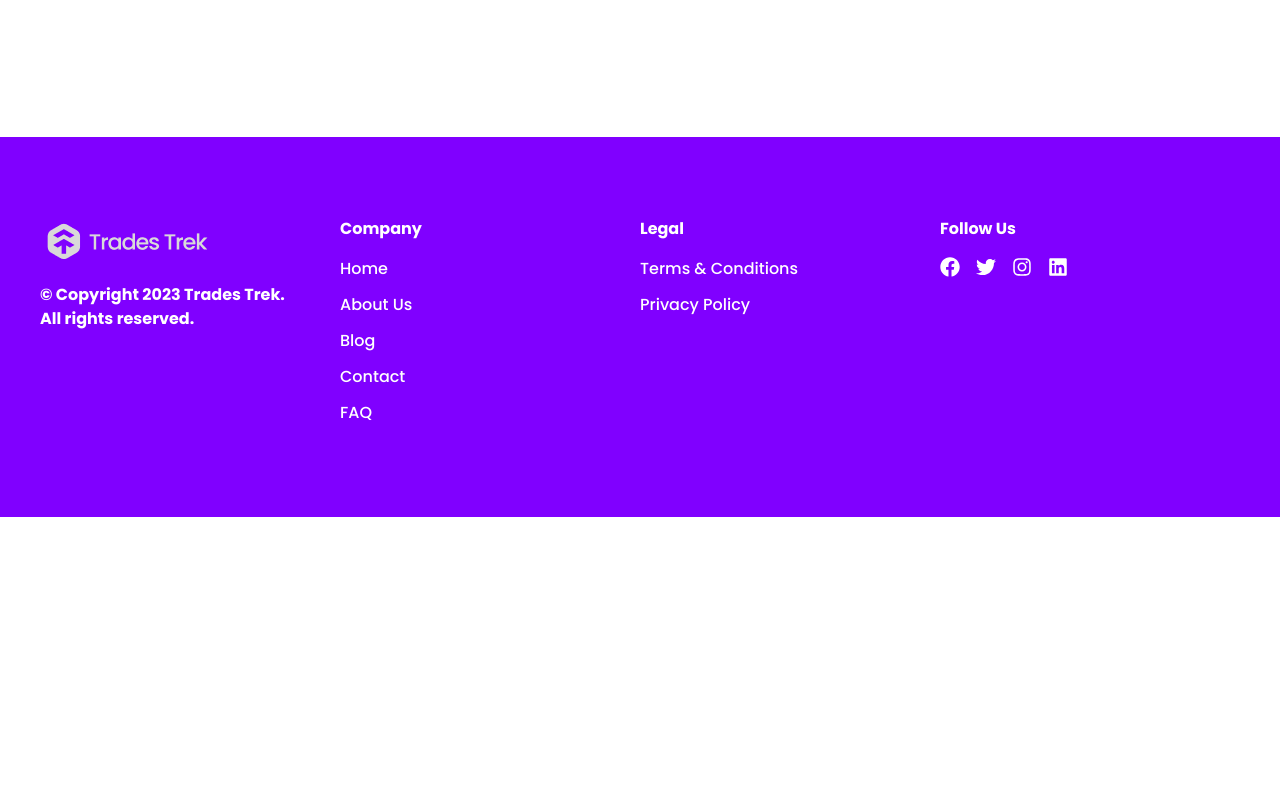
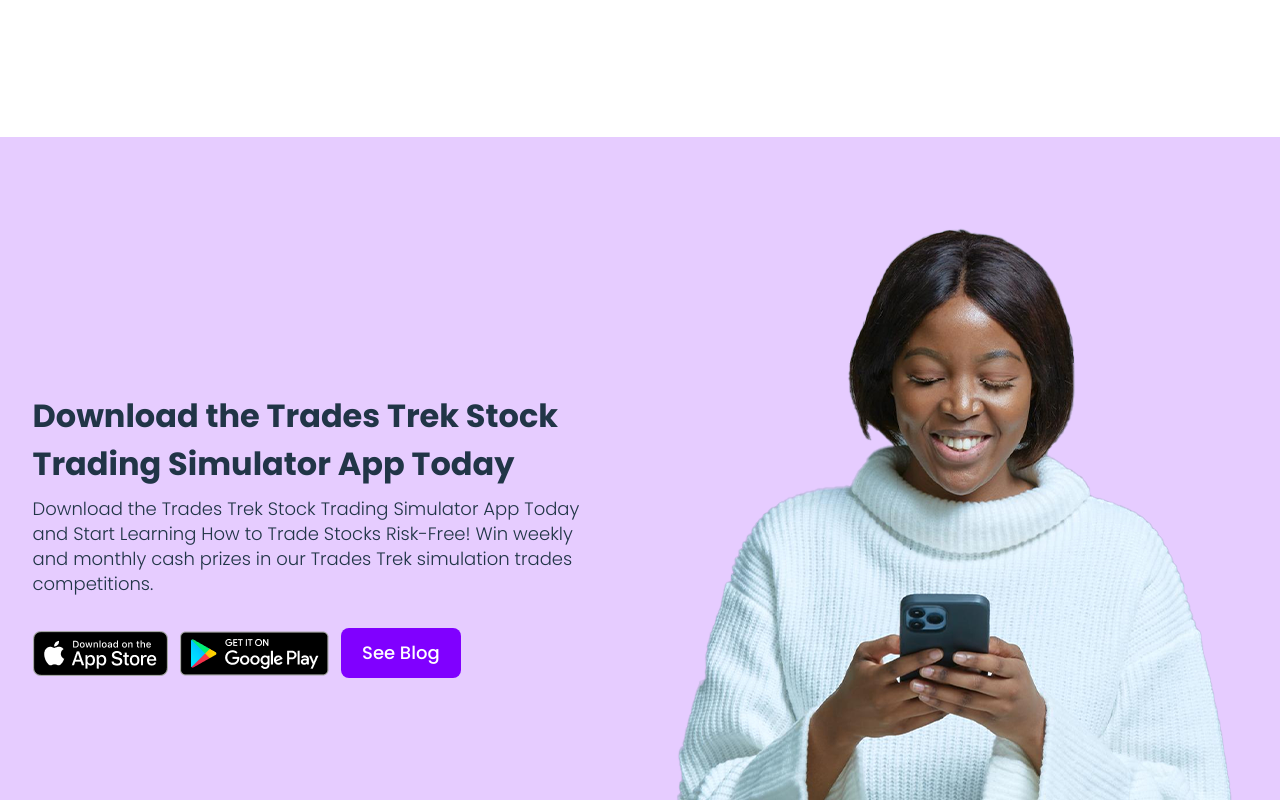
Before and after one commit to Trades-Trek/landing-page, a React (Vite) app: page /terms-conditions in a window 1280 px wide. Shown: the part 5840-6640 px from the top of the page. Before the commit the page ends 6357 px from the top, so only its background shows below. Built offline with nearby package versions, Linux system fonts and the light colour scheme; no server answers.

Commit message:
added update to the footer content and images

```diff
--- a/src/components/Footer/index.jsx
+++ b/src/components/Footer/index.jsx
@@ -1,4 +1,4 @@
-import Illustrate from "../../assets/Images/Footer/Illustrate.png";
+import Illustrate from "../../assets/Images/footer_image.png";
 import Appstore from "../../assets/Images/appstore.png";
 import Playstore from "../../assets/Images/playstore.png";
 import Logo from "../../assets/Images/Footer/LogoWhite.png";
@@ -8,36 +8,34 @@ import { cachedTime, getCompanyInfoApi } from "../../api/general.api";
 import { useQuery } from "react-query";
 
 const Footer = () => {
-  const {isLoading,data} = useQuery('getCompanyInfoApi',getCompanyInfoApi,cachedTime)
+  const {data} = useQuery('getCompanyInfoApi',getCompanyInfoApi,cachedTime)
 
   return (
     <div>
-      {/* <div className="flex flex-col items-center justify-center gap-y-7 md:flex-row bg-palette-one gap-x-14">
+      <div className="flex flex-col items-center justify-center gap-y-7 md:flex-row bg-palette-one gap-x-14">
         <div className="md:w-[579px] px-3 md:px-0">
         <br />
 
           <h2 className="font-bold text-[32px] text-center md:text-left mb-2 pt-12 md:pt-0">
-            Download the Trades Trek Stock Trading Simulator App Today and Start Learning How to Trade Stocks Risk-Free!
+          Download the Trades Trek Stock Trading Simulator App Today
           </h2>
-          <p className=" mb-16 text-lg font-light text-center md:text-left leading-[25px]">
-          Whether you're a complete beginner or a seasoned trader, the Trades Trek Stock Trading Simulator App is the perfect tool to help you improve your trading skills.
-          <br />
-           With real-time stock market data, a simulated trading environment, and access to expert advice, you can learn how to trade stocks like a pro without putting any of your own money at risk.
-The Trades Trek Stock Trading Simulator App is also a great way to test out new investment strategies and
+          <p className=" mb-8 text-lg font-light text-center md:text-left leading-[25px]">
 
-            The Trades Trek App - Your Path to Financial Mastery. <br/>Download
-            Today!  learn from your mistakes without any financial consequences. So what are you waiting for? Download the Trades Trek Stock Trading Simulator App today and start your journey to becoming a successful stock trader!
+          Download the Trades Trek Stock Trading Simulator App Today and Start Learning How to Trade Stocks Risk-Free! Win weekly and monthly cash prizes in our Trades Trek simulation trades competitions.
+
           </p>
           <div className="flex flex-col items-center md:flex-row gap-y-4 gap-x-3">
             <a
                           href={data?.ios_download_url}
              target="_blank" rel="noreferrer">
+                 <img src={Appstore} alt="appstore" />
             </a>
             <a
               href={data?.android_download_url}
               target="_blank"
               rel="noreferrer"
             >
+                <img src={Playstore} alt="playstore" />
             </a>
             <a
               href="https://blog.tradestrek.com"
@@ -54,9 +52,9 @@ The Trades Trek Stock Trading Simulator App is also a great way to test out new
 
         </div>
         <div className="flex justify-center md:block">
-          <img src={Illustrate} alt="illustration of a boy" />
+          <img src={Illustrate} alt="illustration of a girl" />
         </div>
-      </div> */}
+      </div>
       <div className="px-3 py-20 md:px-0 bg-palette-two">
         <div className="max-w-[1200px] mx-auto grid grid-cols-1 gap-y-[35px] md:grid-cols-4">
           <div>
```
Also changed, not shown: src/assets/Images/footer_image.png (added).
